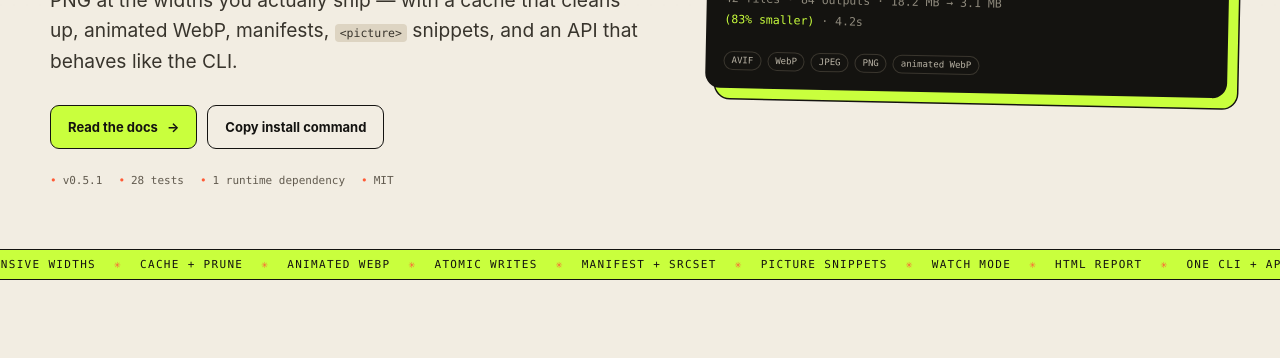
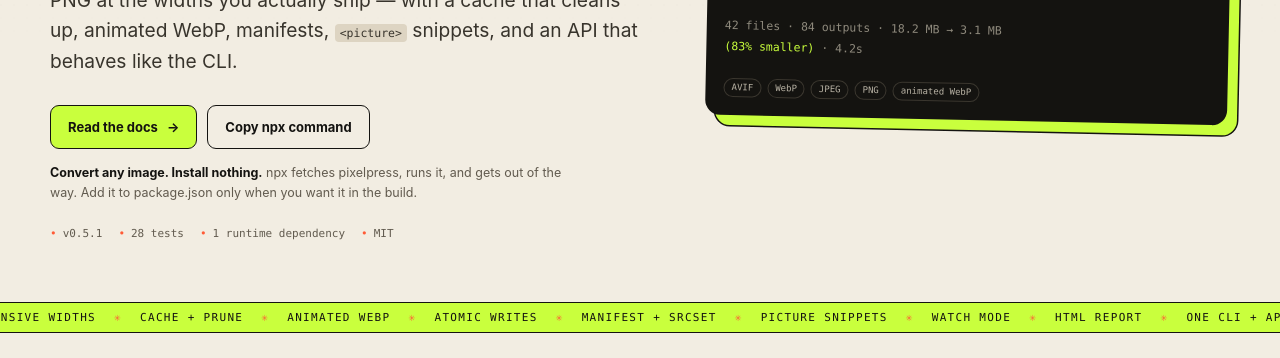
Before and after one commit to aotr/pixelpress, a website: page site/index.html in a window 1280 px wide. Shown: the part 442-800 px from the top of the page. Drawn offline with Linux system fonts and the light colour scheme.

Commit message:
docs: promote the zero-install npx command

```diff
--- a/site/assets/site.css
+++ b/site/assets/site.css
@@ -121,6 +121,8 @@ button { cursor: pointer; }
 }
 .hero-lede { max-width: 590px; margin: 0 0 28px; font-size: clamp(1rem, 1.5vw, 1.22rem); color: #38342c; }
 .hero-actions { display: flex; flex-wrap: wrap; gap: 10px; align-items: center; }
+.hero-note { margin: 14px 0 0; max-width: 520px; color: var(--muted); font-size: 12.5px; line-height: 1.55; }
+.hero-note strong { color: var(--ink); }
 .hero-meta { display: flex; flex-wrap: wrap; gap: 7px 16px; margin-top: 24px; font: 11px/1.4 var(--mono); color: var(--muted); }
 .hero-meta span { display: inline-flex; align-items: center; gap: 6px; }
 .hero-meta span::before { content: "•"; color: var(--hot); }
--- a/site/index.html
+++ b/site/index.html
@@ -50,8 +50,9 @@
         </p>
         <div class="hero-actions">
           <a class="btn acid" href="cli.html">Read the docs <span aria-hidden="true">→</span></a>
-          <button class="btn secondary" type="button" data-copy-text="npm install --save-dev pixelpress">Copy install command</button>
+          <button class="btn secondary" type="button" data-copy-text='npx pixelpress "public/images/**/*.{jpg,png}" -o dist -f avif,webp'>Copy npx command</button>
         </div>
+        <p class="hero-note"><strong>Convert any image. Install nothing.</strong> npx fetches pixelpress, runs it, and gets out of the way. Add it to package.json only when you want it in the build.</p>
         <div class="hero-meta">
           <span>v0.5.1</span>
           <span>28 tests</span>
```
Also changed, not shown: README.md.
